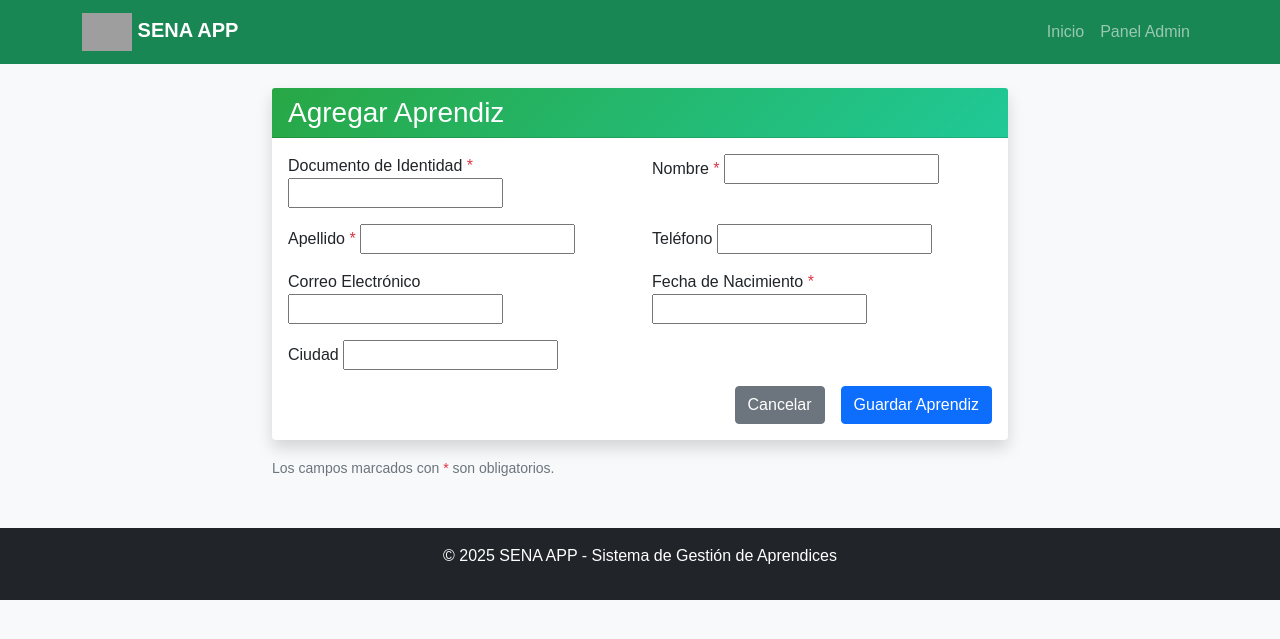
After one commit to afsandoval/django_SENA_APP, a Django app: page /crear_aprendiz/ in a window 1280 px wide. The commit adds this page. Shown: the top 639 px of the page. Run offline with Django 5.2, Linux system fonts and the light colour scheme; grey boxes are pictures that could not be loaded.

Commit message:
Formulario Agregar Aprendiz

```diff
--- /dev/null
+++ b/SENA_APP/aprendices/Templates/agregar_aprendiz.html
@@ -0,0 +1,86 @@
+{% extends 'base.html' %}
+
+{% block title %}Agregar Aprendiz - SENA APP{% endblock %}
+
+{% block content %}
+<div class="row justify-content-center">
+    <div class="col-md-8">
+        <div class="card shadow">
+            <div class="card-header bg-primary text-white">
+                <h3 class="card-title mb-0">
+                    <i class="fas fa-user-plus"></i> Agregar Aprendiz
+                </h3>
+            </div>
+            <div class="card-body">
+                <form method="post" novalidate>
+                    {% csrf_token %}
+                    <div class="row">
+                        <div class="col-md-6 mb-3">
+                            <label>{{ form.documento_identidad.label }} <span class="text-danger">*</span></label>
+                            {{ form.documento_identidad }}
+                        </div>
+
+                        <div class="col-md-6 mb-3">
+                            <label>{{ form.nombre.label }} <span class="text-danger">*</span></label>
+                            {{ form.nombre }}
+                        </div>
+                    </div>
+
+                    <div class="row">
+                        <div class="col-md-6 mb-3">
+                            <label>{{ form.apellido.label }} <span class="text-danger">*</span></label>
+                            {{ form.apellido }}
+                        </div>
+
+                        <div class="col-md-6 mb-3">
+                            <label>{{ form.telefono.label }}</label>
+                            {{ form.telefono }}
+                        </div>
+                    </div>
+
+                    <div class="row">
+                        <div class="col-md-6 mb-3">
+                            <label>{{ form.correo.label }}</label>
+                            {{ form.correo }}
+                        </div>
+
+                        <div class="col-md-6 mb-3">
+                            <label>{{ form.fecha_nacimiento.label }} <span class="text-danger">*</span></label>
+                            {{ form.fecha_nacimiento }}
+                        </div>
+                    </div>
+
+                    <div class="row">
+                        <div class="col-md-12 mb-3">
+                            <label>{{ form.ciudad.label }}</label>
+                            {{ form.ciudad }}
+                        </div>
+                    </div>
+
+                    <div class="d-grid gap-2 d-md-flex justify-content-md-end">
+                        <a href="{% url 'aprendices:lista_aprendices' %}" class="btn btn-secondary me-md-2">
+                            <i class="fas fa-times"></i> Cancelar
+                        </a>
+                        <button type="submit" class="btn btn-primary">
+                            <i class="fas fa-save"></i> Guardar Aprendiz
+                        </button>
+                    </div>
+                </form>
+            </div>
+        </div>
+
+        <div class="mt-3">
+            <small class="text-muted">
+                <i class="fas fa-info-circle"></i>
+                Los campos marcados con <span class="text-danger">*</span> son obligatorios.
+            </small>
+        </div>
+    </div>
+</div>
+{% endblock %}
+
+<!-- <form action="{% url "add_product" %}" method="post">
+    {% csrf_token %}
+    {{form.as_p}}
+    <button type="submit">Enviar</button>
+</form> -->
--- a/SENA_APP/aprendices/Templates/lista_aprendices.html
+++ b/SENA_APP/aprendices/Templates/lista_aprendices.html
@@ -9,7 +9,7 @@
             <h2>Lista de Aprendices SENA</h2>
             <div>
                 <span class="badge bg-info fs-6">Total: {{ total_aprendices }} aprendices</span>
-                <a href="{% url 'admin:aprendices_aprendiz_add' %}" class="btn btn-success ms-2">
+                <a href="{% url 'aprendices:crear_aprendiz' %}" class="btn btn-success ms-2">
                     Nuevo Aprendiz
                 </a>
             </div>
--- /dev/null
+++ b/SENA_APP/aprendices/forms.py
@@ -0,0 +1,49 @@
+from django import forms
+from .models import Aprendiz
+
+
+class AprendizForm(forms.Form):
+    documento_identidad = forms.CharField(max_length=20, label="Documento de Identidad", help_text="Ingrese el número de documento de identidad del aprendiz.")
+    nombre = forms.CharField(max_length=100, label="Nombre", help_text="Ingrese el nombre del aprendiz.")
+    apellido = forms.CharField(max_length=100, label="Apellido", help_text="Ingrese el apellido del aprendiz.")
+    telefono = forms.CharField(max_length=10, label="Teléfono", help_text="Ingrese el número de teléfono del aprendiz.")
+    correo = forms.EmailField(label="Correo Electrónico", help_text="Ingrese el correo electrónico del aprendiz.")
+    fecha_nacimiento = forms.DateField(label="Fecha de Nacimiento", help_text="Ingrese la fecha de nacimiento del aprendiz.")
+    ciudad = forms.CharField(max_length=100, required=False, label="Ciudad", help_text="Ingrese la ciudad de residencia del aprendiz.")
+
+
+    #Validaciones personalizadas
+    def clean(self):
+        cleaned_data = super().clean()
+        documento = cleaned_data.get('documento_identidad')
+        nombre = cleaned_data.get('nombre')
+        apellido = cleaned_data.get('apellido')
+
+        if not documento or not nombre or not apellido:
+            raise forms.ValidationError("Todos los campos son obligatorios.")
+
+        return cleaned_data
+
+    def clean_documento_identidad(self):
+        documento = self.cleaned_data['documento_identidad']
+        if not documento.isdigit():
+            raise forms.ValidationError("El documento debe contener solo números.")
+        return documento
+
+    def clean_telefono(self):
+        telefono = self.cleaned_data.get('telefono')
+        if telefono and not telefono.isdigit():
+            raise forms.ValidationError("El teléfono debe contener solo números.")
+        return telefono
+
+    #Crear un método para guardar los datos del formulario en la base de datos
+    def save(self):
+        Aprendiz.objects.create(
+            documento_identidad=self.cleaned_data['documento_identidad'],
+            nombre=self.cleaned_data['nombre'],
+            apellido=self.cleaned_data['apellido'],
+            telefono=self.cleaned_data.get('telefono'),
+            correo=self.cleaned_data.get('correo'),
+            fecha_nacimiento=self.cleaned_data['fecha_nacimiento'],
+            ciudad=self.cleaned_data.get('ciudad')
+        )
--- a/SENA_APP/aprendices/urls.py
+++ b/SENA_APP/aprendices/urls.py
@@ -1,5 +1,6 @@
 from django.urls import path
 from . import views
+from .views import AprendizFormView
 
 app_name = 'aprendices'
 
@@ -9,4 +10,5 @@ urlpatterns = [
     path('lista_cursos/', views.lista_cursos, name='lista_cursos'),
     path('lista_cursos/curso/<int:curso_id>/', views.detalle_curso, name='detalle_curso'),
     path('aprendices/aprendiz/<int:aprendiz_id>/', views.detalle_aprendiz, name='detalle_aprendiz'),
+    path('crear_aprendiz/', AprendizFormView.as_view(), name='crear_aprendiz'),
 ]
--- a/SENA_APP/aprendices/views.py
+++ b/SENA_APP/aprendices/views.py
@@ -1,9 +1,14 @@
 from django.http import HttpResponse
 from django.template import loader
+
 from .models import Aprendiz, Curso
 from django.shortcuts import get_object_or_404
 from instructores.models import Instructor
 from programas.models import Programa
+
+from aprendices.forms import AprendizForm
+from django.views import generic
+from django.urls import reverse_lazy
 
 # Create your views here.
 
@@ -72,3 +77,12 @@ def detalle_aprendiz(request, aprendiz_id):
     }
 
     return HttpResponse(template.render(context, request))
+
+class AprendizFormView(generic.FormView):
+    template_name = "agregar_aprendiz.html"
+    form_class = AprendizForm
+    success_url = "../aprendices/"
+
+    def form_valid(self, form):
+        form.save()
+        return super().form_valid(form)
```
Also changed, not shown: SENA_APP/db.sqlite3.
